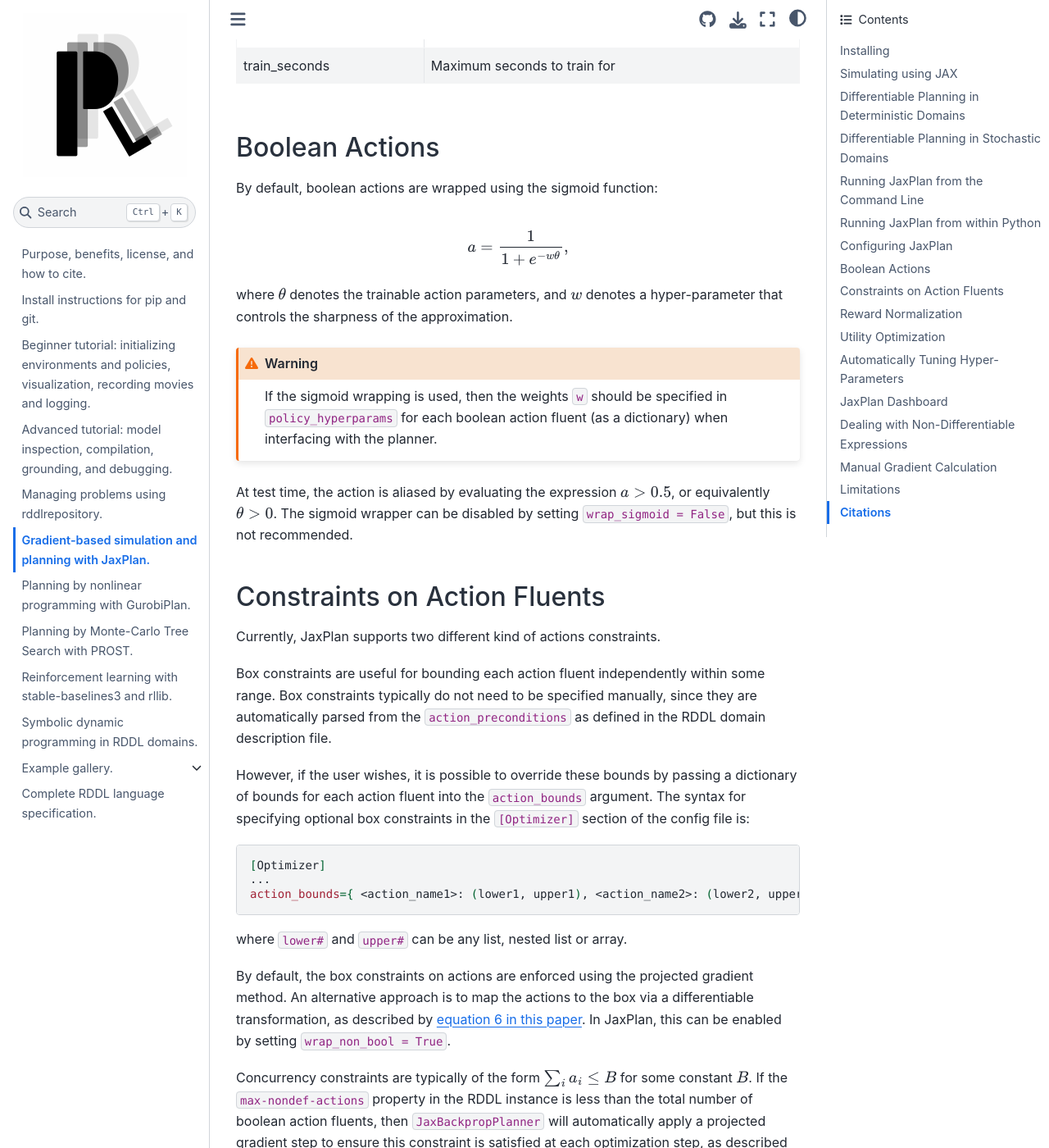
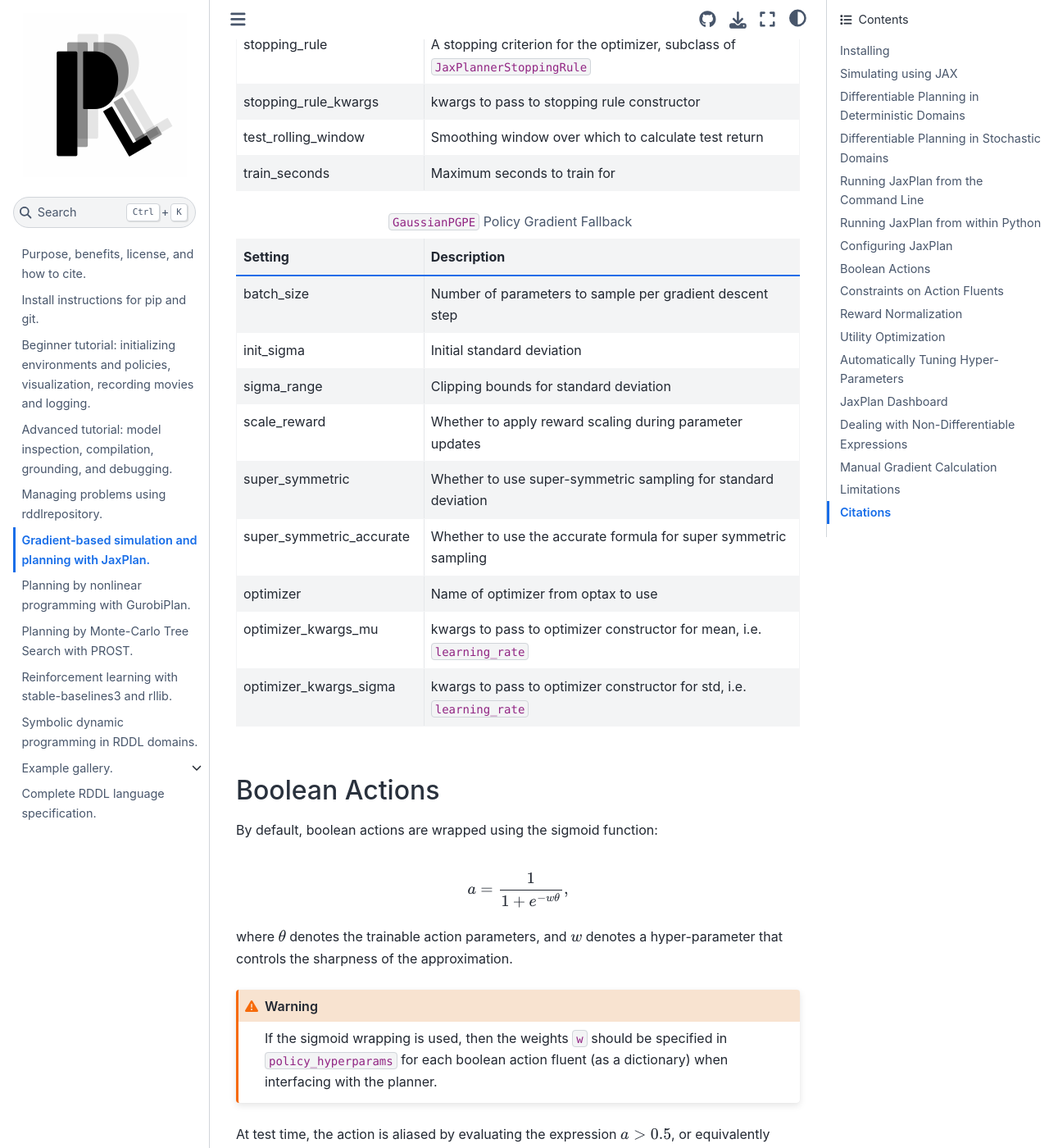
Before and after one commit to pyrddlgym-project/pyRDDLGym, a Sphinx documentation site: the page built from docs/jax.rst, in a window 1280 px wide and 1400 px high, scrolled down 10469 px. Shown: the whole window at 82% size. Built offline with Sphinx 7.4.7 and the Sphinx Book theme 1.1.4, drawn with Linux system fonts in a browser that asks for light colours; pages that are not in the unit, such as notebooks, are missing from menus; some of the changed text lies outside the part shown.

Commit message:
Update jax.rst

```diff
--- a/docs/jax.rst
+++ b/docs/jax.rst
@@ -135,6 +135,12 @@ where the argmax is approximated using the softmax function.
 .. warning::
    For general non-reparameterizable distributions, the result of the gradient calculation
    is fully dependent on the JAX implementation: it could return a zero or NaN gradient, or raise an exception.
+
+Since version 2.0, JaxPlan provides an option to run a
+`parameter-exploring policy gradient (PGPE) <https://link.springer.com/chapter/10.1007/978-3-319-09903-3_13>`_
+algorithm in parallel alongside the original planner. By replacing the policy parameters with the
+better of the two planners, this provides a safe backup in case the model relaxations
+used in the original planner are poor (see section below).
 
 
 Running JaxPlan from the Command Line
@@ -468,6 +474,31 @@ The full list of settings that can be specified in the configuration files are a
    * - train_seconds
      - Maximum seconds to train for
 
+
+.. list-table:: ``GaussianPGPE`` Policy Gradient Fallback
+   :widths: 40 80
+   :header-rows: 1
+
+   * - Setting
+     - Description
+   * - batch_size
+     - Number of parameters to sample per gradient descent step
+   * - init_sigma
+     - Initial standard deviation
+   * - sigma_range
+     - Clipping bounds for standard deviation
+   * - scale_reward
+     - Whether to apply reward scaling during parameter updates
+   * - super_symmetric
+     - Whether to use super-symmetric sampling for standard deviation
+   * - super_symmetric_accurate
+     - Whether to use the accurate formula for super symmetric sampling
+   * - optimizer
+     - Name of optimizer from optax to use
+   * - optimizer_kwargs_mu
+     - kwargs to pass to optimizer constructor for mean, i.e. ``learning_rate``
+   * - optimizer_kwargs_sigma
+     - kwargs to pass to optimizer constructor for std, i.e. ``learning_rate``
 
 
 Boolean Actions
```
